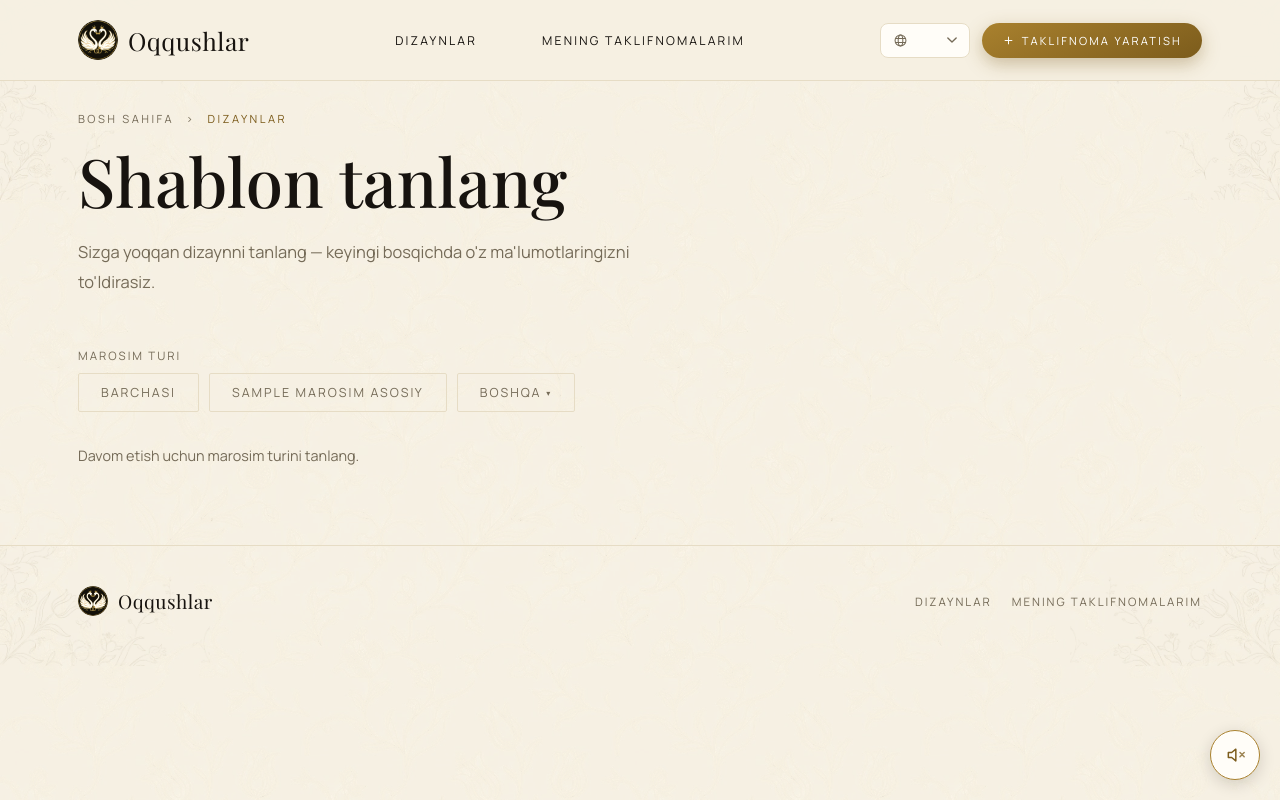
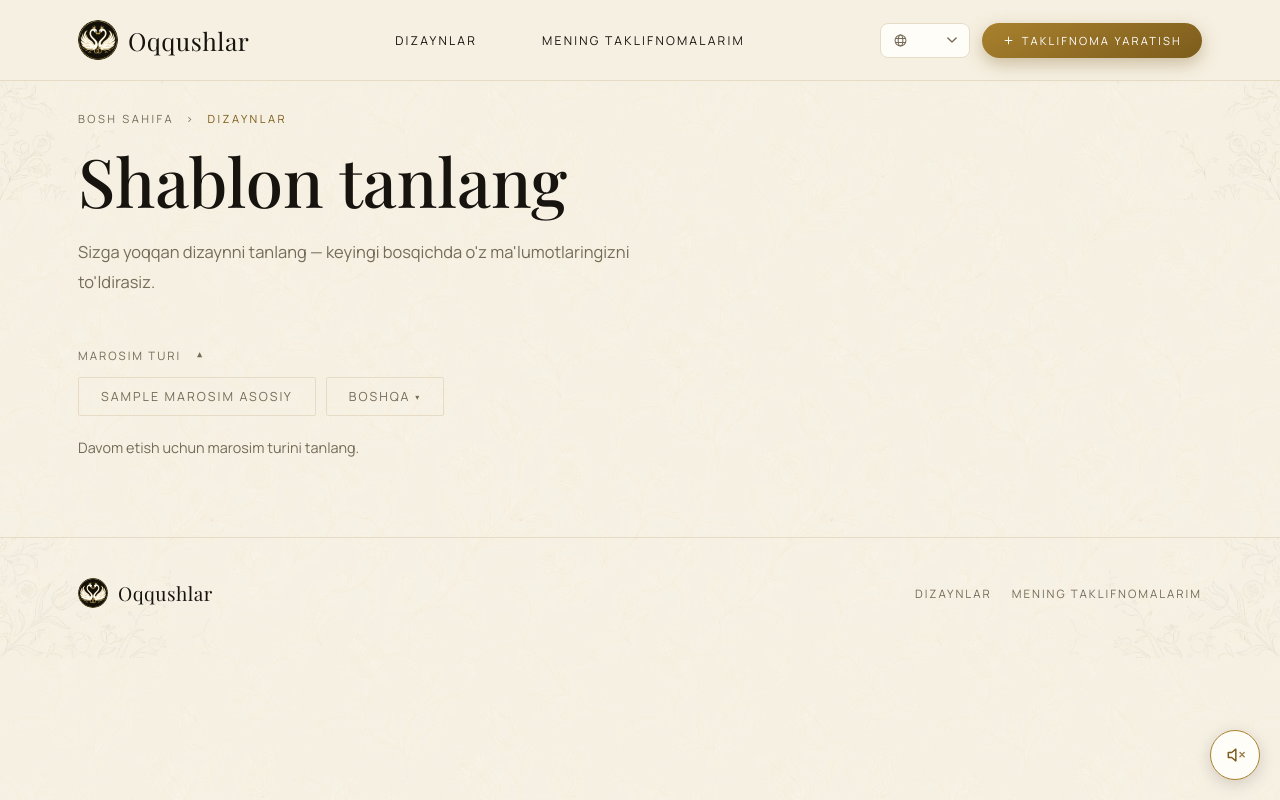
Before and after one commit to ShohzoDev0108/oqqushlar-uz, a Django app: template taklif/templates/taklif/shablon_tanlash.html in a window 1280 px wide. Run offline with Django 5.2, Linux system fonts and the light colour scheme; the template is opened without the code that fills it: most values are stand-ins (such as "Sample title", 1, 10 or a date in 2020); some web fonts are replaced.

Commit message:
Filtrlarni bir xil akkordeon qilish; marosim turidan Barchasi olib tashlandi

```diff
--- a/taklif/templates/taklif/shablon_tanlash.html
+++ b/taklif/templates/taklif/shablon_tanlash.html
@@ -9,45 +9,32 @@
 .oq-sahifa-bosh { padding-bottom: 34px; }
 .bosh { color: var(--kul); margin-top: 30px; }
 
-/* Bosqichma-bosqich filtr: avval faqat Marosim turi qatori ko'rinadi.
-   Foydalanuvchi shundan birontasini (yoki "Barchasi"ni) tanlagandan
-   keyingina Uslub/Millat qatorlari va dizaynlar to'ri ochiladi
-   (#natijalar-blok) — shu bosqichgacha "boshlang'ich" eslatma matni
-   ko'rinadi. Barchasi mavjud .turkum-qatori/.turkum-tugma uslubidan
-   foydalanadi — faqat ierarxiya uchun kichik farqlar.
+/* Uch bosqichli filtr — uchalasi ham BIR XIL "akkordeon" ko'rinishida:
+   sarlavha qatori (bo'lim nomi + joriy tanlov + strelka) bosilganda
+   ochiladi, tanlov qilinganda esa o'zi yopiladi va faqat bitta ixcham
+   qator bo'lib qoladi. Shu sababli ekranda bir vaqtning o'zida faqat
+   kerakli ro'yxat ochiq turadi, qolgani bir qatordan joy egallaydi:
 
-   Marosim turi qatori vizual tig'izlikni kamaytirish uchun ikkiga
-   bo'lingan: asosiy qator doim ko'rinadi (4 ta eng ko'p tanlanadigan tur
-   + "Boshqa ▾" tugmasi), qolgan kamdan-kam turlar shu tugma bosilganda
-   ochiladigan ikkinchi, ixcham qatorda beriladi.
+     1. Marosim turi — majburiy, birinchi qadam (sahifa ochilganda ochiq
+        turadi, chunki mijoz undan boshlashi kerak). Tanlangach yopiladi
+        va pastdagi natijalar bloki ochiladi.
+     2. Uslub — ixtiyoriy (standart: Barchasi), yopiq holda boshlanadi.
+     3. Millat — faqat Uslub="Milliy" tanlanganda paydo bo'ladi.
 
    Tanlangan marosim turiga ANIQ mos (marosim_turlari'da bor) dizayn
    topilmasa — masalan Qiz uzatish/Xatna to'yi kabi hali maxsus dizayni
-   yo'q turlar — endi hech qanday "universal" dizaynga orqaga
-   qaytilmaydi: to'r bo'sh qoladi va #marosim-eslatma "tez orada"
-   matnini ko'rsatadi. */
-.oq-filtr-yorliq {
-    display: block; color: var(--kul); font-size: .72rem; letter-spacing: 2px;
-    text-transform: uppercase; margin: 0 0 10px;
-}
-.marosim-qatori .turkum-tugma { font-size: .78rem; }
-.turkum-qatori.millat-qatori { margin-left: 18px; margin-bottom: 30px; }
-.marosim-boshlangich { color: var(--kul); font-size: .9rem; margin: 4px 0 0; }
-.marosim-eslatma { color: var(--kul); font-size: .85rem; margin: 0 0 26px; }
-.yashirin { display: none !important; }
+   yo'q turlar — to'r bo'sh qoladi va #marosim-eslatma "tez orada"
+   matnini ko'rsatadi.
 
-.marosim-yana-tugma { display: inline-flex; align-items: center; gap: 5px; }
-.yana-strelka { font-size: .65em; display: inline-block; transition: transform .2s ease; }
-.marosim-yana-tugma.ochiq .yana-strelka { transform: rotate(180deg); }
-.marosim-yana-tugma.yana-tanlandi { border-color: var(--asos); color: var(--asos); }
-.marosim-yana-qatori { margin-top: -10px; margin-bottom: 22px; }
-
-/* Uslub/Millat — mobilda joy tejash uchun akkordeon: standart holatda
-   yopiq, sarlavhaga bosilganda ochiladi, tanlov qilingach avtomatik
-   yopiladi (Milliy tanlanganda Millat tanlanguncha ochiq qoladi). */
+   DIQQAT: Marosim turida "Barchasi" ATAYLAB yo'q — mijoz aniq bitta
+   marosim uchun taklifnoma yasaydi, "barchasi" esa unga hech qachon
+   to'g'ri javob emas edi. Endi tanlov doim aniq bo'lgani uchun u
+   keyingi sahifaga (?marosim=...) uzatiladi va u yerda qayta
+   so'ralmaydi. Uslub/Millatda esa "Barchasi" mazmunli — "farqi yo'q"
+   degani. */
 .oq-filtr-akkordeon {
     display: flex; align-items: center; gap: 8px; width: 100%;
-    background: none; border: none; padding: 0; margin: 0 0 10px;
+    background: none; border: none; padding: 0; margin: 0 0 14px;
     cursor: pointer; text-align: left; font: inherit;
 }
 .oq-filtr-akkordeon .oq-filtr-nomi {
@@ -56,7 +43,28 @@
 .oq-filtr-akkordeon .akkordeon-qiymat { color: var(--asos); font-size: .85rem; }
 .oq-filtr-akkordeon .yana-strelka { color: var(--kul); }
 .oq-filtr-akkordeon.ochiq .yana-strelka { transform: rotate(180deg); }
-.uslub-akkordeon-panel { margin-bottom: 20px; }
+/* Panel ichidagi tugma qatorlari o'z pastki bo'shlig'ini bermaydi —
+   bo'limlar orasidagi masofa panelning o'zidan boshqariladi (yopiq
+   holatda esa panel butunlay yo'qoladi va sarlavhalar zich turadi). */
+.filtr-akkordeon-panel { margin-bottom: 22px; }
+.filtr-akkordeon-panel .turkum-qatori { margin-bottom: 0; }
+
+.marosim-qatori .turkum-tugma { font-size: .78rem; }
+.marosim-boshlangich { color: var(--kul); font-size: .9rem; margin: 4px 0 0; }
+.marosim-eslatma { color: var(--kul); font-size: .85rem; margin: 0 0 26px; }
+.yashirin { display: none !important; }
+
+.marosim-yana-tugma { display: inline-flex; align-items: center; justify-content: center; gap: 5px; }
+.yana-strelka { font-size: .65em; display: inline-block; transition: transform .2s ease; }
+.marosim-yana-tugma.ochiq .yana-strelka { transform: rotate(180deg); }
+.marosim-yana-tugma.yana-tanlandi { border-color: var(--asos); color: var(--asos); }
+.marosim-yana-qatori { margin-top: 10px; }
+
+@media (max-width: 700px) {
+    /* Asosiy qatorda 4 ta marosim turi + "Boshqa" = 5 ta tugma; oxirgi
+       qatorda yolg'iz qolmasligi uchun "Boshqa" ikkala ustunni egallaydi. */
+    .marosim-yana-tugma { grid-column: 1 / -1; }
+}
 
 {% endblock %}
 
@@ -78,9 +86,15 @@
 
 <div class="oq-ichki">
 {% if shablonlar %}
-<span class="oq-filtr-yorliq">{% trans "Marosim turi" %}</span>
+
+{# 1-bosqich: Marosim turi — sahifa ochilganda ochiq (majburiy qadam) #}
+<button type="button" class="oq-filtr-akkordeon ochiq" id="marosim-akkordeon-tugma" aria-expanded="true">
+    <span class="oq-filtr-nomi">{% trans "Marosim turi" %}</span>
+    <span class="akkordeon-qiymat" id="marosim-joriy-qiymat"></span>
+    <span class="yana-strelka" aria-hidden="true">▾</span>
+</button>
+<div class="filtr-akkordeon-panel" id="marosim-akkordeon-panel">
     <div class="turkum-qatori marosim-qatori" id="marosim-qatori">
-    <button type="button" class="turkum-tugma" data-marosim="barchasi">{% trans "Barchasi" %}</button>
         {% for kalit, nomi in marosim_asosiy %}
         <button type="button" class="turkum-tugma" data-marosim="{{ kalit }}">{{ nomi }}</button>
         {% endfor %}
@@ -91,28 +105,43 @@
         <button type="button" class="turkum-tugma" data-marosim="{{ kalit }}">{{ nomi }}</button>
         {% endfor %}
     </div>
+</div>
 <p class="marosim-boshlangich" id="marosim-boshlangich">{% trans "Davom etish uchun marosim turini tanlang." %}</p>
 
 <div class="yashirin" id="natijalar-blok">
+
+{# 2-bosqich: Uslub — ixtiyoriy, yopiq holda boshlanadi #}
 <button type="button" class="oq-filtr-akkordeon" id="uslub-akkordeon-tugma" aria-expanded="false">
     <span class="oq-filtr-nomi">{% trans "Uslub" %}</span>
     <span class="akkordeon-qiymat" id="uslub-joriy-qiymat">{% trans "Barchasi" %}</span>
     <span class="yana-strelka" aria-hidden="true">▾</span>
 </button>
-<div class="uslub-akkordeon-panel yashirin" id="uslub-akkordeon-panel">
+<div class="filtr-akkordeon-panel yashirin" id="uslub-akkordeon-panel">
     <div class="turkum-qatori" id="turkum-qatori">
         <button type="button" class="turkum-tugma faol" data-turkum="barchasi">{% trans "Barchasi" %}</button>
         <button type="button" class="turkum-tugma" data-turkum="zamonaviy">{% trans "Zamonaviy" %}</button>
         <button type="button" class="turkum-tugma" data-turkum="milliy">{% trans "Milliy" %}</button>
         <button type="button" class="turkum-tugma" data-turkum="islomiy">{% trans "Islomiy" %}</button>
     </div>
-<div class="turkum-qatori millat-qatori yashirin" id="millat-qatori">
+</div>
+
+{# 3-bosqich: Millat — faqat Uslub="Milliy" tanlanganda ko'rinadi #}
+<div class="yashirin" id="millat-blok">
+    <button type="button" class="oq-filtr-akkordeon" id="millat-akkordeon-tugma" aria-expanded="false">
+        <span class="oq-filtr-nomi">{% trans "Millat" %}</span>
+        <span class="akkordeon-qiymat" id="millat-joriy-qiymat">{% trans "Barchasi" %}</span>
+        <span class="yana-strelka" aria-hidden="true">▾</span>
+    </button>
+    <div class="filtr-akkordeon-panel yashirin" id="millat-akkordeon-panel">
+        <div class="turkum-qatori" id="millat-qatori">
             <button type="button" class="turkum-tugma faol" data-millat="barchasi">{% trans "Barchasi" %}</button>
             {% for kalit, nomi in millatlar %}
             <button type="button" class="turkum-tugma" data-millat="{{ kalit }}">{{ nomi }}</button>
             {% endfor %}
         </div>
     </div>
+</div>
+
 <p class="marosim-eslatma yashirin" id="marosim-eslatma">{% trans "Bu tanlov bo'yicha hozircha dizayn yo'q — tez orada qo'shiladi." %}</p>
 <div class="dizayn-grid" id="shablonlar-grid">
     {% for s in shablonlar %}
@@ -142,27 +171,20 @@
 
 <script>
 (function () {
-    // Ikki bosqichli, uch mustaqil filtr o'lchovi: Marosim turi (birinchi
-    // bosqich, doim ko'rinadi) + Turkum + Millat (ikkinchi bosqich —
-    // Marosim turidan birontasi tanlangandan keyingina #natijalar-blok
-    // ochiladi; Millat esa shular ichida faqat Turkum="milliy" bo'lganda
-    // ko'rinadi/hisobga olinadi).
+    // Uch mustaqil filtr o'lchovi: Marosim turi (majburiy, birinchi
+    // bosqich) + Uslub + Millat (Uslub="Milliy" bo'lgandagina).
     //
-    // Shablon.data-marosim endi bo'sh joy bilan ajratilgan bir nechta
-    // kalit bo'lishi mumkin (marosim_turlari). Tanlangan marosim
-    // "barchasi" bo'lmasa, ANIQ shu kalitga mos shablonlar ko'rsatiladi —
-    // universal/teglanmagan shablonlarga endi orqaga qaytilmaydi: mos
-    // topilmasa, to'r bo'sh qoladi va #marosim-eslatma "tez orada"
-    // matnini ko'rsatadi.
+    // Shablon.data-marosim bo'sh joy bilan ajratilgan bir nechta kalit
+    // bo'lishi mumkin (marosim_turlari) — tanlangan turga ANIQ mos
+    // kelgan dizaynlargina ko'rsatiladi, universal/teglanmagan dizaynga
+    // orqaga qaytilmaydi.
+    var marosimYanaTugma = document.getElementById('marosim-yana-tugma');
     var marosimQatori = document.getElementById('marosim-qatori');
-    var marosimYanaTugma = document.getElementById('marosim-yana-tugma');
     var marosimYanaQatori = document.getElementById('marosim-yana-qatori');
     var marosimBoshlangich = document.getElementById('marosim-boshlangich');
     var natijalarBlok = document.getElementById('natijalar-blok');
-    var uslubAkkordeonTugma = document.getElementById('uslub-akkordeon-tugma');
-    var uslubAkkordeonPanel = document.getElementById('uslub-akkordeon-panel');
-    var uslubJoriyQiymat = document.getElementById('uslub-joriy-qiymat');
     var turkumQatori = document.getElementById('turkum-qatori');
+    var millatBlok = document.getElementById('millat-blok');
     var millatQatori = document.getElementById('millat-qatori');
     var eslatma = document.getElementById('marosim-eslatma');
     var grid = document.getElementById('shablonlar-grid');
@@ -171,9 +193,46 @@
 
     var tanlangan = { marosim: null, turkum: 'barchasi', millat: 'barchasi' };
 
+    // Uchala bo'lim ham bitta xil xulqqa ega bo'lishi uchun umumiy
+    // akkordeon yasovchi: sarlavha bosilsa ochiladi/yopiladi, tanlov
+    // qilinganda tashqaridan ochish(false) chaqiriladi.
+    function akkordeon(tugmaId, panelId, qiymatId) {
+        var tugma = document.getElementById(tugmaId);
+        var panel = document.getElementById(panelId);
+        var qiymatEl = document.getElementById(qiymatId);
+
+        function ochish(ochiqmi) {
+            if (!tugma || !panel) { return; }
+            panel.classList.toggle('yashirin', !ochiqmi);
+            tugma.classList.toggle('ochiq', ochiqmi);
+            tugma.setAttribute('aria-expanded', ochiqmi ? 'true' : 'false');
+        }
+
+        if (tugma) {
+            tugma.addEventListener('click', function () {
+                ochish(!tugma.classList.contains('ochiq'));
+            });
+        }
+
+        return {
+            ochish: ochish,
+            qiymat: function (matn) { if (qiymatEl) { qiymatEl.textContent = matn; } }
+        };
+    }
+
+    var marosimAkk = akkordeon('marosim-akkordeon-tugma', 'marosim-akkordeon-panel', 'marosim-joriy-qiymat');
+    var uslubAkk = akkordeon('uslub-akkordeon-tugma', 'uslub-akkordeon-panel', 'uslub-joriy-qiymat');
+    var millatAkk = akkordeon('millat-akkordeon-tugma', 'millat-akkordeon-panel', 'millat-joriy-qiymat');
+
     function marosimGaMosKeladi(dataMarosim, kalit) {
-        if (!dataMarosim) { return false; }
+        if (!dataMarosim || !kalit) { return false; }
         return dataMarosim.split(/\s+/).indexOf(kalit) !== -1;
+    }
+
+    function tugmaMatni(qatori, kalitAttr, qiymat) {
+        var manba = qatori || document;
+        var b = manba.querySelector('.turkum-tugma[data-' + kalitAttr + '="' + qiymat + '"]');
+        return b ? b.textContent.trim() : qiymat;
     }
 
     function tugmalarniYangila(qatori, kalit, qiymat) {
@@ -183,10 +242,9 @@
         });
     }
 
-    // Marosim turi ikki qatorga bo'lingan (asosiy + "Yana ▾" ochiladigan
-    // qo'shimcha qator) — shuning uchun "faol" holatini IKKALASI bo'ylab
-    // birga yangilash kerak, va agar tanlov qo'shimcha qatordan bo'lsa,
-    // "Yana" tugmasi ham (rangi bilan) belgilanadi va qator ochiq turadi.
+    // Marosim turi ikki qatorga bo'lingan (asosiy + "Boshqa ▾" ochiladigan
+    // qo'shimcha qator) — "faol" holati IKKALASI bo'ylab yangilanadi, va
+    // tanlov qo'shimcha qatordan bo'lsa "Boshqa" tugmasi ham belgilanadi.
     function marosimniYangila() {
         [marosimQatori, marosimYanaQatori].forEach(function (qatori) {
             if (!qatori) { return; }
@@ -200,60 +258,32 @@
         }
     }
 
-    function marosimniOchish(ochiqmi) {
+    function yanaQatorniOchish(ochiqmi) {
         if (!marosimYanaQatori || !marosimYanaTugma) { return; }
         marosimYanaQatori.classList.toggle('yashirin', !ochiqmi);
         marosimYanaTugma.classList.toggle('ochiq', ochiqmi);
         marosimYanaTugma.setAttribute('aria-expanded', ochiqmi ? 'true' : 'false');
     }
 
-    // Uslub/Millat akkordeoni: yopiq holatda sarlavha yonida joriy
-    // tanlov (masalan "Milliy · Qozoq") ko'rsatiladi, tugmaga bosilsa
-    // ochiladi/yopiladi; biror qiymat tanlanganda esa (Milliy tanlab,
-    // Millatni ham tanlab bo'lgach) avtomatik yopiladi — shu bilan
-    // foydalanuvchi tezroq dizaynlar to'riga qaytadi.
-    function tugmaMatni(qatori, kalitAttr, qiymat) {
-        if (!qatori) { return qiymat; }
-        var b = qatori.querySelector('.turkum-tugma[data-' + kalitAttr + '="' + qiymat + '"]');
-        return b ? b.textContent.trim() : qiymat;
-    }
-
-    function uslubQiymatiniYangila() {
-        if (!uslubJoriyQiymat) { return; }
-        var matn = tugmaMatni(turkumQatori, 'turkum', tanlangan.turkum);
-        if (tanlangan.turkum === 'milliy' && tanlangan.millat !== 'barchasi') {
-            matn += ' · ' + tugmaMatni(millatQatori, 'millat', tanlangan.millat);
-        }
-        uslubJoriyQiymat.textContent = matn;
-    }
-
-    function uslubniOchish(ochiqmi) {
-        if (!uslubAkkordeonPanel || !uslubAkkordeonTugma) { return; }
-        uslubAkkordeonPanel.classList.toggle('yashirin', !ochiqmi);
-        uslubAkkordeonTugma.classList.toggle('ochiq', ochiqmi);
-        uslubAkkordeonTugma.setAttribute('aria-expanded', ochiqmi ? 'true' : 'false');
-    }
-
     function marosimTanla(kalit) {
         tanlangan.marosim = kalit;
         marosimniYangila();
+        marosimAkk.qiymat(tugmaMatni(null, 'marosim', kalit));
+        marosimAkk.ochish(false);
         if (natijalarBlok) { natijalarBlok.classList.remove('yashirin'); }
         if (marosimBoshlangich) { marosimBoshlangich.classList.add('yashirin'); }
         qollash();
     }
 
-    // Mijoz shu sahifada allaqachon aniq bir marosim turini tanlagan
-    // bo'lsa (masalan "Fotiha to'yi"), buni keyingi — taklifnoma
-    // to'ldirish — sahifasiga ?marosim=<kalit> orqali uzatamiz, shunda
-    // o'sha savol mijozdan ikkinchi marta so'ralmaydi (yaratish.html'da
-    // "Marosim turi" maydoni tayyor tanlangan holda ochiladi). "Barchasi"
-    // tanlangan bo'lsa (aniq javob yo'q) — havola o'zgarishsiz qoladi.
+    // Mijoz tanlagan marosim turi keyingi — taklifnoma to'ldirish —
+    // sahifasiga ?marosim=<kalit> orqali uzatiladi, shunda o'sha savol
+    // ikkinchi marta so'ralmaydi (yaratish.html'da maydon tayyor
+    // tanlangan holda ochiladi).
     function havolalarniYangila() {
         kartalar.forEach(function (k) {
             var asosiy = k.dataset.asosiyHavola;
             if (!asosiy) { return; }
-            var aniqMarosim = tanlangan.marosim && tanlangan.marosim !== 'barchasi';
-            k.href = aniqMarosim ? (asosiy + '?marosim=' + encodeURIComponent(tanlangan.marosim)) : asosiy;
+            k.href = tanlangan.marosim ? (asosiy + '?marosim=' + encodeURIComponent(tanlangan.marosim)) : asosiy;
         });
     }
 
@@ -262,7 +292,7 @@
         kartalar.forEach(function (k) {
             var turkumMos = tanlangan.turkum === 'barchasi' || k.dataset.turkum === tanlangan.turkum;
             var millatMos = tanlangan.millat === 'barchasi' || !k.dataset.millat || k.dataset.millat === tanlangan.millat;
-            var marosimMos = tanlangan.marosim === 'barchasi' || marosimGaMosKeladi(k.dataset.marosim, tanlangan.marosim);
+            var marosimMos = marosimGaMosKeladi(k.dataset.marosim, tanlangan.marosim);
             var mos = turkumMos && millatMos && marosimMos;
             k.classList.toggle('yashirin', !mos);
             if (mos) { mosSoni++; }
@@ -276,13 +306,13 @@
     if (marosimQatori) {
         marosimQatori.addEventListener('click', function (e) {
             if (e.target.closest('#marosim-yana-tugma')) {
-                marosimniOchish(!(marosimYanaTugma && marosimYanaTugma.classList.contains('ochiq')));
+                yanaQatorniOchish(!(marosimYanaTugma && marosimYanaTugma.classList.contains('ochiq')));
                 return;
             }
             var tugma = e.target.closest('.turkum-tugma[data-marosim]');
             if (!tugma) { return; }
             marosimTanla(tugma.dataset.marosim);
-            marosimniOchish(false);
+            yanaQatorniOchish(false);
         });
     }
 
@@ -291,7 +321,8 @@
             var tugma = e.target.closest('.turkum-tugma[data-marosim]');
             if (!tugma) { return; }
             marosimTanla(tugma.dataset.marosim);
-            marosimniOchish(true);
+            // Qayta ochilganda mijoz o'z tanlovini shu yerdan ko'rsin.
+            yanaQatorniOchish(true);
         });
     }
 
@@ -301,21 +332,22 @@
             if (!tugma) { return; }
             tanlangan.turkum = tugma.dataset.turkum;
             tugmalarniYangila(turkumQatori, 'turkum', tanlangan.turkum);
-            if (millatQatori) {
-                millatQatori.classList.toggle('yashirin', tanlangan.turkum !== 'milliy');
-                if (tanlangan.turkum !== 'milliy') {
+            uslubAkk.qiymat(tugmaMatni(turkumQatori, 'turkum', tanlangan.turkum));
+            uslubAkk.ochish(false);
+
+            var milliyMi = tanlangan.turkum === 'milliy';
+            if (millatBlok) { millatBlok.classList.toggle('yashirin', !milliyMi); }
+            if (!milliyMi && tanlangan.millat !== 'barchasi') {
                 tanlangan.millat = 'barchasi';
                 tugmalarniYangila(millatQatori, 'millat', 'barchasi');
+                millatAkk.qiymat(tugmaMatni(millatQatori, 'millat', 'barchasi'));
             }
-            }
-            uslubQiymatiniYangila();
+            // "Milliy" tanlangani — "qaysi millat?" degan tabiiy davomi
+            // bor, shuning uchun Millat bo'limi ko'rinibgina qolmay,
+            // darhol ochiladi (mijoz yangi paydo bo'lgan bir qatorlik
+            // sarlavhani sezmay ketmasin). Millat tanlangach o'zi yopiladi.
+            millatAkk.ochish(milliyMi);
             qollash();
-            // "Milliy" tanlansa, Millat tanlanguncha akkordeon ochiq
-            // qoladi — boshqa uslub tanlansa, tanlov yakunlangan
-            // hisoblanadi va akkordeon avtomatik yopiladi.
-            if (tanlangan.turkum !== 'milliy') {
-                uslubniOchish(false);
-            }
         });
     }
 
@@ -325,15 +357,9 @@
             if (!tugma) { return; }
             tanlangan.millat = tugma.dataset.millat;
             tugmalarniYangila(millatQatori, 'millat', tanlangan.millat);
-            uslubQiymatiniYangila();
+            millatAkk.qiymat(tugmaMatni(millatQatori, 'millat', tanlangan.millat));
+            millatAkk.ochish(false);
             qollash();
-            uslubniOchish(false);
-        });
-    }
-
-    if (uslubAkkordeonTugma) {
-        uslubAkkordeonTugma.addEventListener('click', function () {
-            uslubniOchish(!uslubAkkordeonTugma.classList.contains('ochiq'));
         });
     }
 
```
Lines whose indentation alone changed are shown as unchanged.
